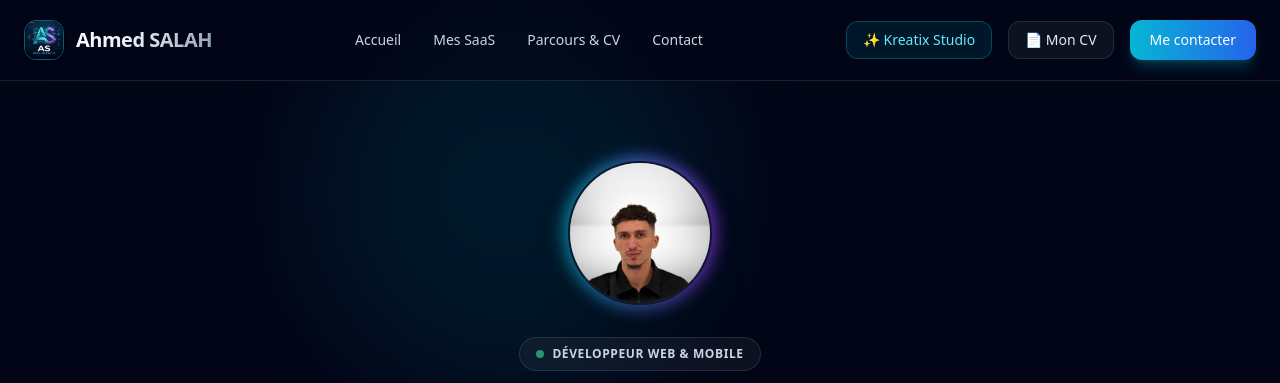
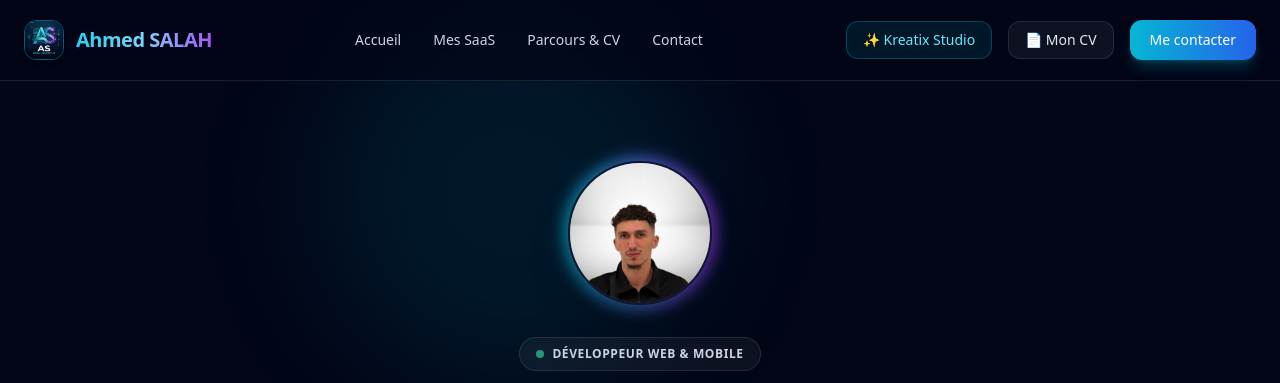
Before and after one commit to Ahmedslh17/portfolio_ahmed_salah, a Rails app: page / in a window 1280 px wide. Shown: the top 383 px of the page. Run offline with Rails 7, Linux system fonts and the light colour scheme; some libraries are stand-ins or nearby versions.

Commit message:
Fix couleurs degrade titre Ahmed SALAH

```diff
--- a/app/views/pages/home.html.erb
+++ b/app/views/pages/home.html.erb
@@ -22,10 +22,8 @@
 
         <%= image_tag "logoas.jpg", alt: "AS Logo", class: "w-10 h-10 rounded-xl object-cover border border-cyan-500/50 shadow-md" %>
 
-        <span class="text-xl font-bold tracking-tight bg-gradient-to-r from-white via-slate-200 to-slate-400 bg-clip-text text-transparent">
-
+        <span class="text-xl font-bold tracking-tight bg-gradient-to-r from-cyan-400 via-sky-300 to-purple-500 bg-clip-text text-transparent">
           Ahmed SALAH
-
         </span>
 
       </div>
```
